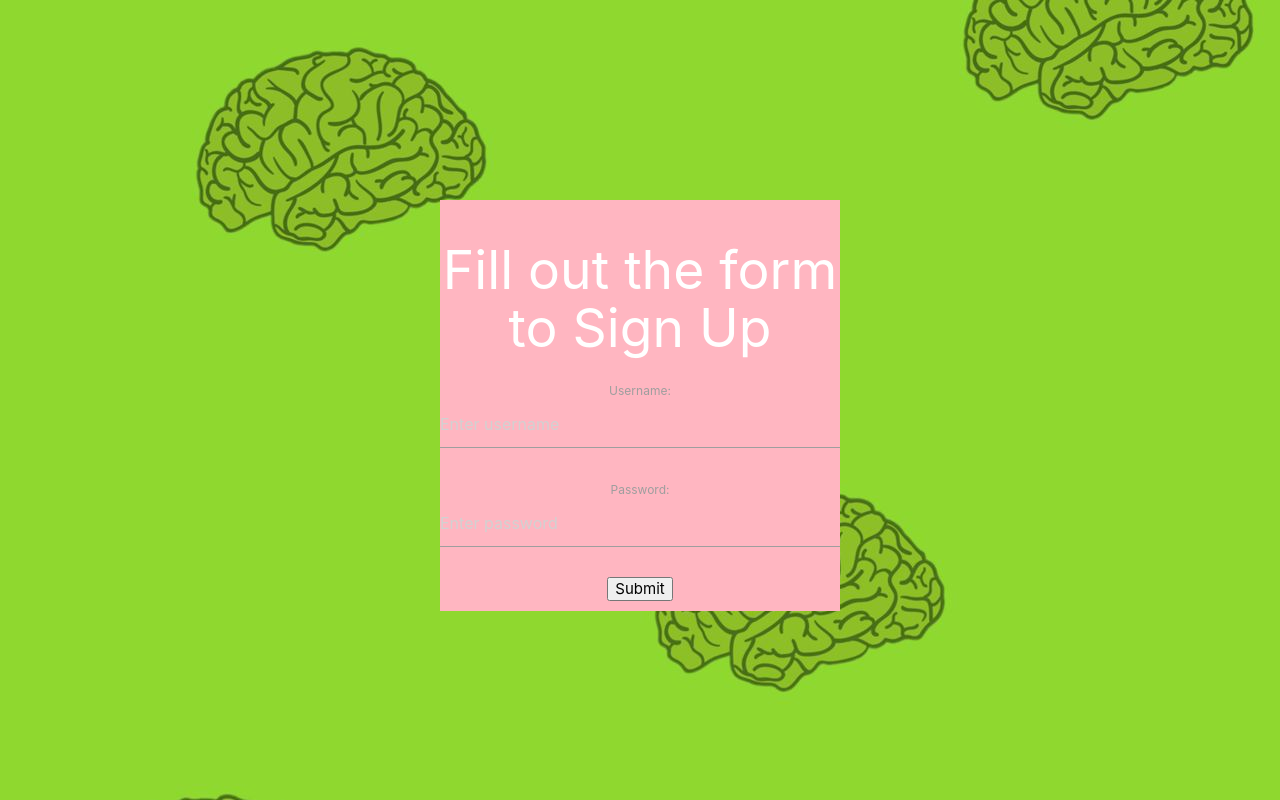
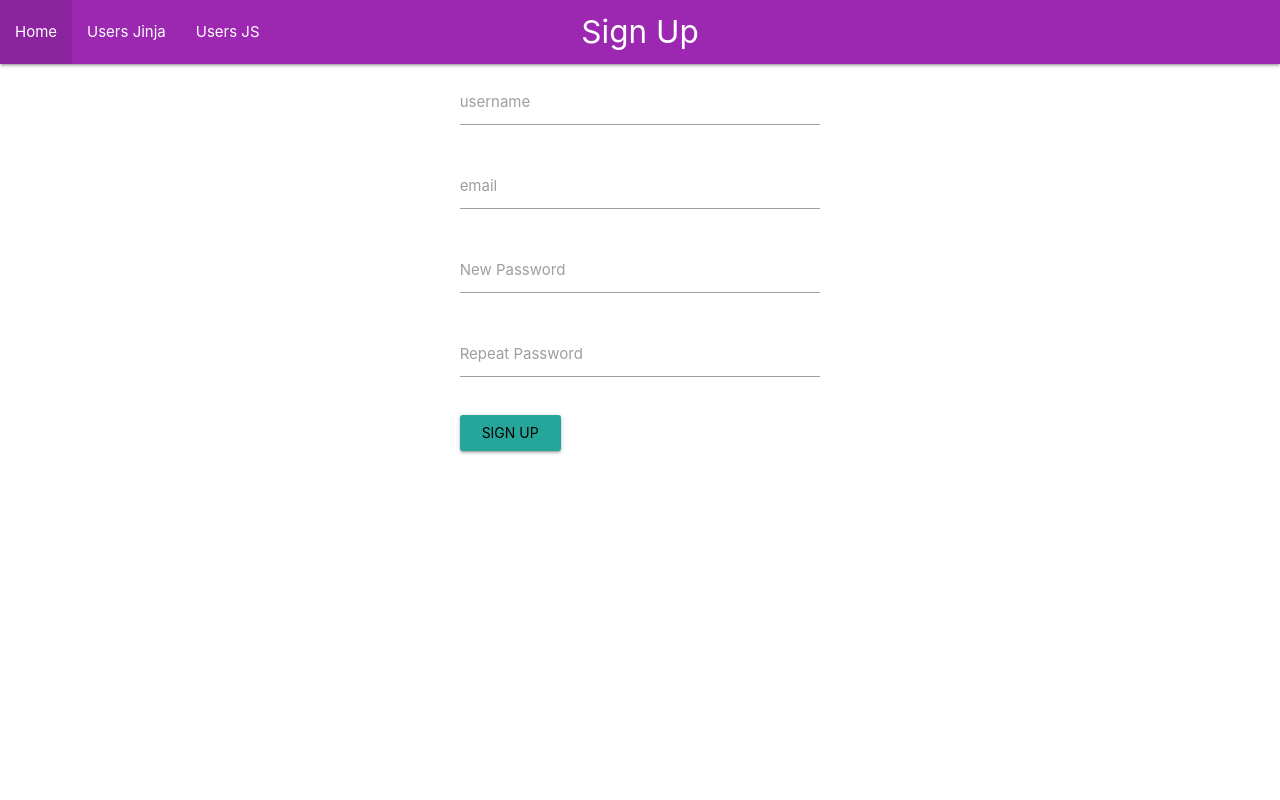
Before and after one commit to Web-Programming-and-Technologies-1/yuh--have--brains, a Flask app: template App/templates/signUp.html in a window 1280 px wide. Run offline with Flask 2, Linux system fonts and the light colour scheme; the template is opened without the code that fills it: values that come from a table or form of the project are taken from there, others are empty; some libraries are stand-ins or nearby versions.

Commit message:
added forms

```diff
--- /dev/null
+++ b/App/forms.py
@@ -0,0 +1,10 @@
+from flask_wtf import FlaskForm
+from wtforms import StringField, PasswordField, SubmitField
+from wtforms.validators import InputRequired, EqualTo, Email
+
+class SignUp(FlaskForm):
+    username = StringField('username', validators=[InputRequired()])
+    email = StringField('email', validators=[Email(), InputRequired()])
+    password = PasswordField('New Password', validators=[InputRequired(), EqualTo('confirm', message='Passwords must match')])
+    confirm  = PasswordField('Repeat Password')
+    submit = SubmitField('Sign Up', render_kw={'class': 'btn waves-effect waves-light white-text'})
--- a/App/main.py
+++ b/App/main.py
@@ -7,6 +7,7 @@ from werkzeug.utils import secure_filename
 from werkzeug.datastructures import  FileStorage
 from datetime import timedelta
 
+from .forms import SignUp
 
 from App.database import create_db, get_migrate
 
@@ -62,22 +63,24 @@ app = create_app()
 migrate = get_migrate(app)
 
 @app.route('/')
-def signup():
+def index():
     return render_template('index.html')
 
-@app.route('/signUpPage')
-def client_app():
-  return render_template('signUp.html')
+@app.route('/signup', methods=['GET'])
+def signup():
+  form = SignUp() # create form object
+  return render_template('signUp.html', form=form) # pass form object to template
 
 @app.route('/signup', methods=['POST'])
-def signup():
-  userdata = request.get_json() # get userdata
-  newuser = user(username=userdata['username'], email=userdata['email']) # create user object
-  newuser.set_password(userdata['password']) # set password
-  try:
-    db.session.add(newuser)
-    db.session.commit() # save user
-  except IntegrityError: # attempted to insert a duplicate user
-    db.session.rollback()
-    return 'username or email already exists' # error message
-  return 'user created' # success
+def signupAction():
+  form = SignUp() # create form object
+  if form.validate_on_submit():
+    data = request.form # get data from form submission
+    newuser = User(username=data['username'], email=data['email']) # create user object
+    newuser.set_password(data['password']) # set password
+    db.session.add(newuser) # save new user
+    db.session.commit()
+    flash('Account Created!')# send message
+    return redirect(url_for('index'))# redirect to login page
+  flash('Error invalid input!')
+  return redirect(url_for('signup'))
--- a/App/templates/index.html
+++ b/App/templates/index.html
@@ -57,7 +57,7 @@
           <label for="password">Password:</label>
           <input type="text" id="pw" name="pw"><br><br>
           <input type="submit" value="Submit">
-          <input type="button" onclick="document.location='signUpPage'" value="Sign Up">
+          <input type="button" onclick="document.location='signup'" value="Sign Up">
           <!-- <a href="/workspace/yuh--have--brains/App/static/signUp.html"> Sign up</a> -->
 
         </form>
--- a/App/templates/signUp.html
+++ b/App/templates/signUp.html
@@ -1,52 +1,39 @@
-<!DOCTYPE html>
-  <html>
-    <head>
-      <!--Import Google Icon Font-->
-      <link href="https://fonts.googleapis.com/icon?family=Material+Icons" rel="stylesheet">
-      <!--Import materialize.css-->
-      <link type="text/css" rel="stylesheet" href="css/materialize.min.css"  media="screen,projection"/>
+{% extends "layout.html" %}
+{% block title %}Sign Up{% endblock %}
+{% block page %}Sign Up{% endblock %}
 
-      <title>Login/Signup</title>
-      <!--Let browser know website is optimized for mobile-->
-      <meta name="viewport" content="width=device-width, initial-scale=1.0"/>
-      <style>
-        body{
-          background-image: url("{{url_for('static', filename='Background.jpeg')}}");
-        }
-        div{
-          text-align: center
-        }
+{{ super() }}
 
-        .container{
-          color: white;
-          text-align: center;
-          margin-left: auto;
-          margin-right: auto;
-          margin-top: 200px;
-          padding-top: 5px;
-          padding-bottom: 10px;
-          width: 400px;
-          background-color: lightpink
-        }
+{% block content %}
+ <div class="row">
+      <div class="row">
+        <form id="myForm" class="col s12 m8 offset-m2" method="POST" action="/signup">
+            {{ form.csrf_token }}
 
-      </style>
-    </head>
+            <div class="input-field col s12 m8 offset-m2">
+              {{ form.username(size=20, class="validate") }}
+              {{ form.username.label }}
+            </div>
 
-    <body>
-      <div class= container>
-        <h2>Fill out the form to Sign Up</h2>
+            <div class="input-field col s12 m8 offset-m2">
+              {{ form.email(size=50, class="validate") }}
+              {{ form.email.label }}
+            </div>
 
-        <form action="###enter place for data to go to server">
-          <label for="username">Username:</label>
-          <input type="text" id="username" name="username" placeholder="Enter username"><br><br>
+            <div class="input-field col s12 m8 offset-m2">
+              {{ form.password(size=20, class="validate") }}
+              {{ form.password.label }}
+            </div>
 
-          <label for="password">Password:</label>
-          <input type="text" id="pw" name="pw" placeholder="Enter password"><br><br>
-          <input type="submit" value="Submit">
+            <div class="input-field col s12 m8 offset-m2">
+              {{ form.confirm(size=20, class="validate") }}
+              {{ form.confirm.label }}
+            </div>
+
+            <div class="input-field col s12 m8 offset-m2">
+              {{form.submit}}
+            </div>
         </form>
       </div>
-
-      <!--JavaScript at end of body for optimized loading-->
-      <script type="text/javascript" src="js/materialize.min.js"></script>
-    </body>
-  </html>
+  </div>
+{% endblock %}
```
